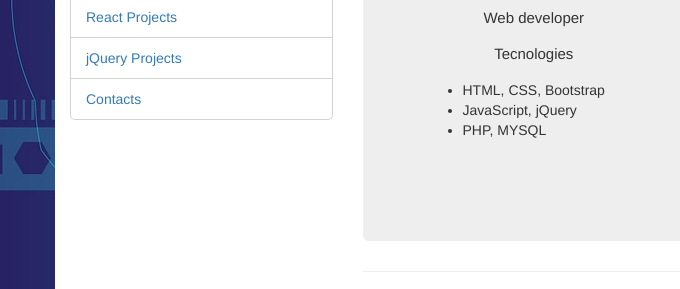
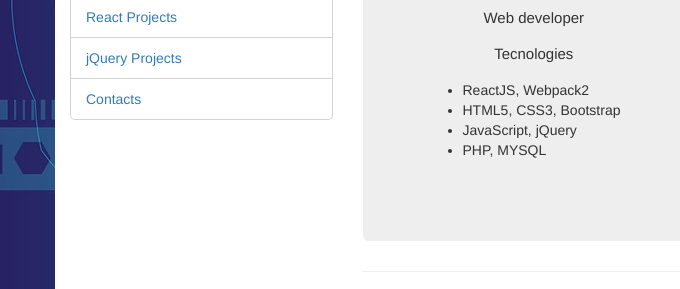
Before and after one commit to alivemary/alivemary.github.io, a plain HTML site: page index.html in a window 1280 px wide. Shown: the part 318-607 px from the top of the page, 0-680 px from the left. Drawn offline with nearby package versions, Linux system fonts and the light colour scheme.

Commit message:
tecnologies

```diff
--- a/index.html
+++ b/index.html
@@ -68,7 +68,8 @@
                                         <p class="text-center">Web developer</p>
                                         <p class="text-center">Tecnologies</p>
                                         <ul>
-                                            <li>HTML, CSS, Bootstrap</li>
+                                            <li>ReactJS, Webpack2</li>
+                                            <li>HTML5, CSS3, Bootstrap</li>
                                             <li>JavaScript, jQuery</li>
                                             <li>PHP, MYSQL</li>
                                         </ul>
```
